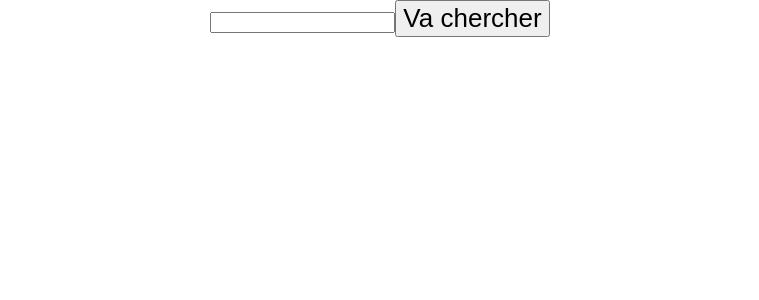
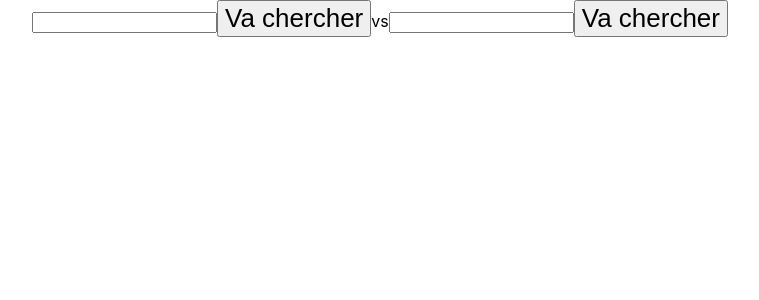
Before and after one commit to rocambille/2022-03-github-battle, a React (Vite) app in the folder frontend/: page / in a window 1280 px wide. Shown: the top 300 px of the page, without its empty margins (260-1019 px from the left). Built offline with nearby package versions, Linux system fonts and the light colour scheme.

Commit message:
added 2nd card

```diff
--- a/frontend/src/pages/Home.jsx
+++ b/frontend/src/pages/Home.jsx
@@ -1,5 +1,11 @@
 import Card from "@components/Card";
 
 export default function Home() {
-  return <Card />;
+  return (
+    <>
+      <Card />
+      vs
+      <Card />
+    </>
+  );
 }
```
